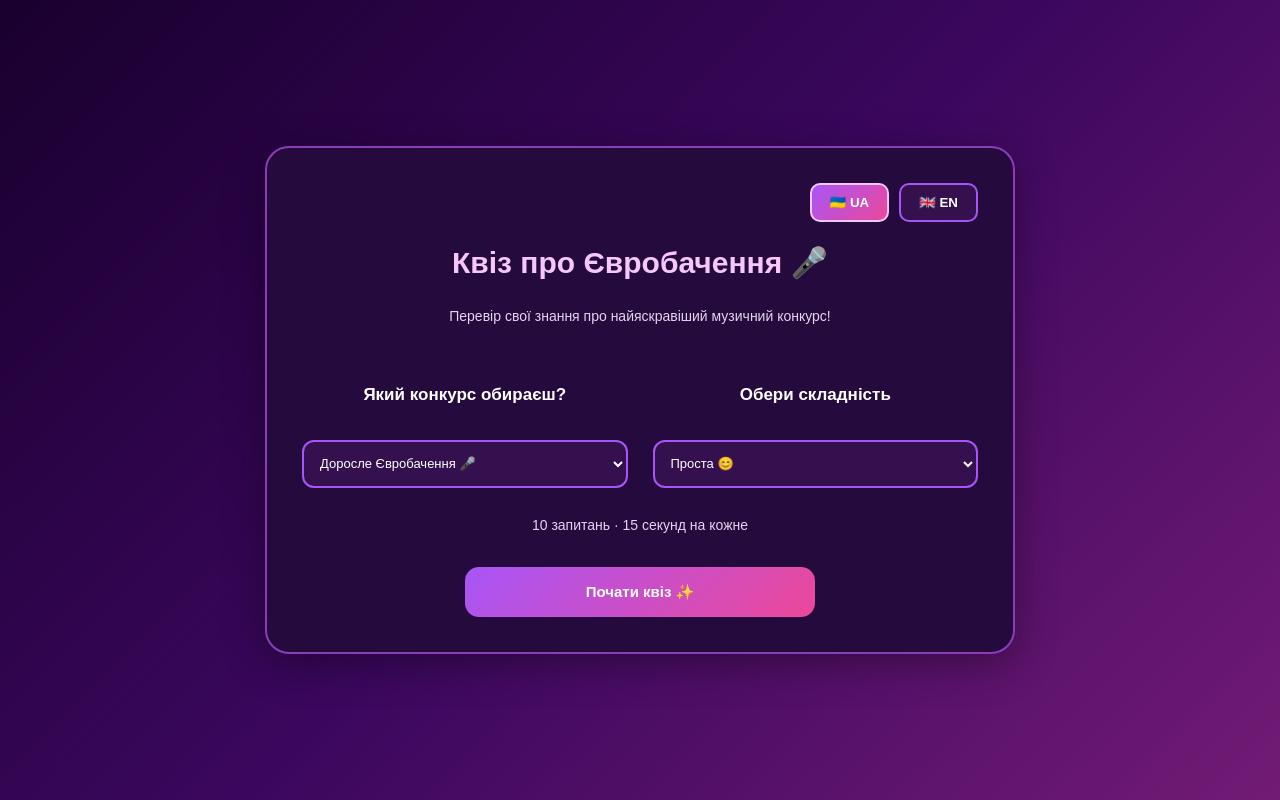
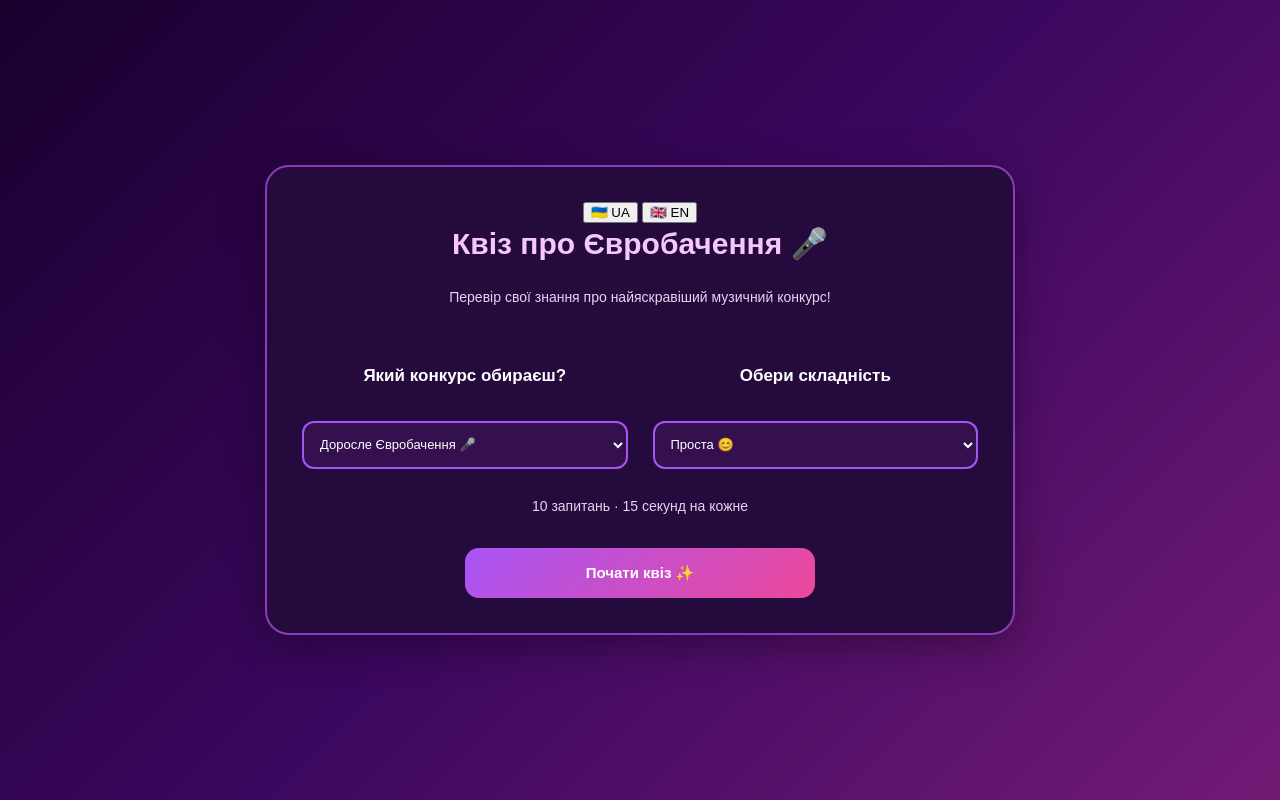
Before and after one commit to denchikk-yo/evrovision, a plain HTML site: page index.html in a window 1280 px wide. Drawn offline with Linux system fonts and the light colour scheme; a web font is replaced by a local one.

Commit message:
Update style.css

```diff
--- a/style.css
+++ b/style.css
@@ -455,25 +455,3 @@ p {
         min-height: auto;
     }
 }
-.language-switch {
-    display: flex;
-    justify-content: flex-end;
-    gap: 10px;
-    margin-bottom: 20px;
-}
-
-.lang-btn {
-    padding: 10px 18px;
-    border: 2px solid #a855f7;
-    border-radius: 10px;
-    background: #35104f;
-    color: white;
-    font-family: inherit;
-    cursor: pointer;
-    font-weight: 600;
-}
-
-.lang-btn.active {
-    background: linear-gradient(135deg, #a855f7, #ec4899);
-    border-color: #f5c6ff;
-}
```
